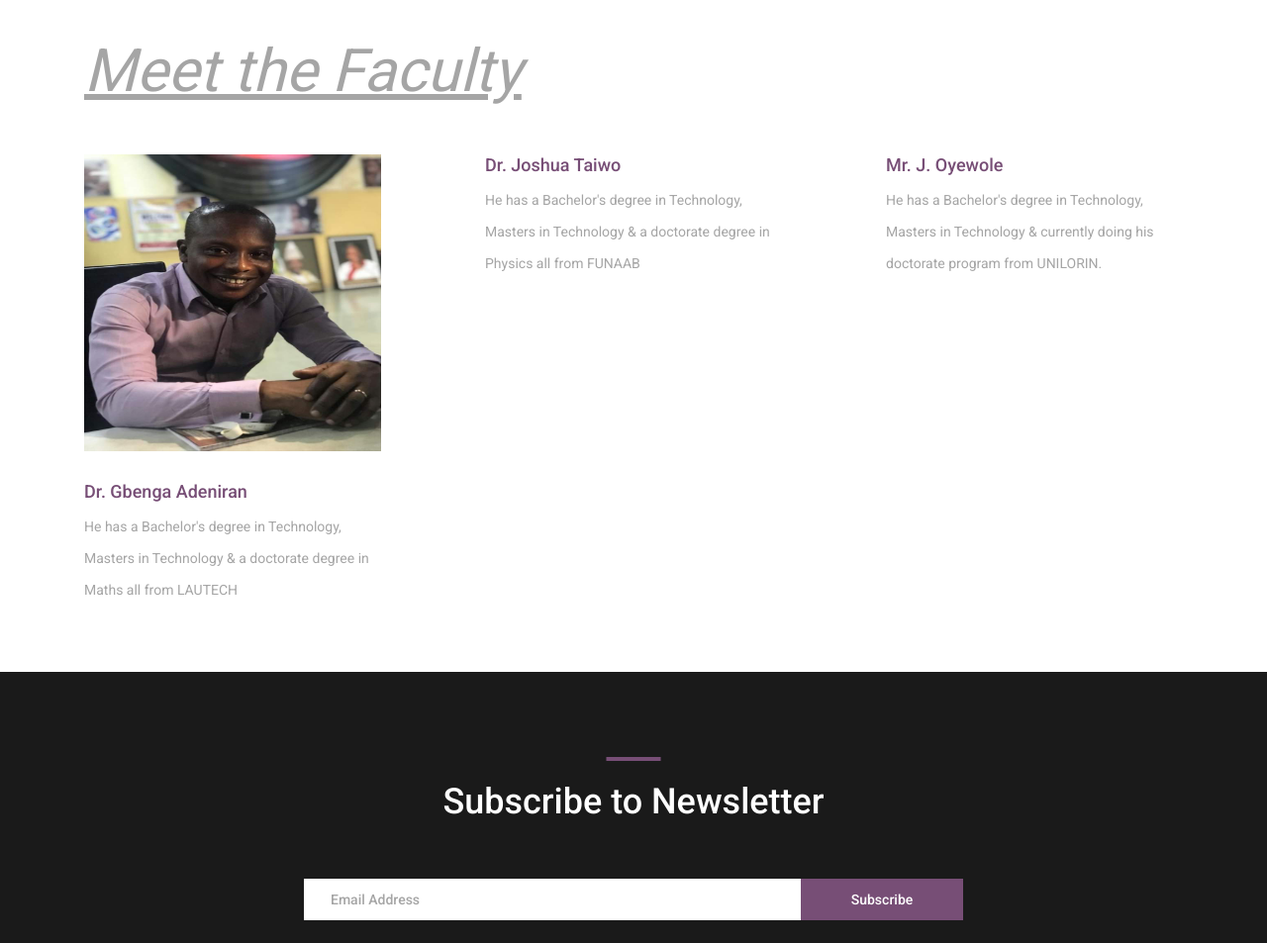
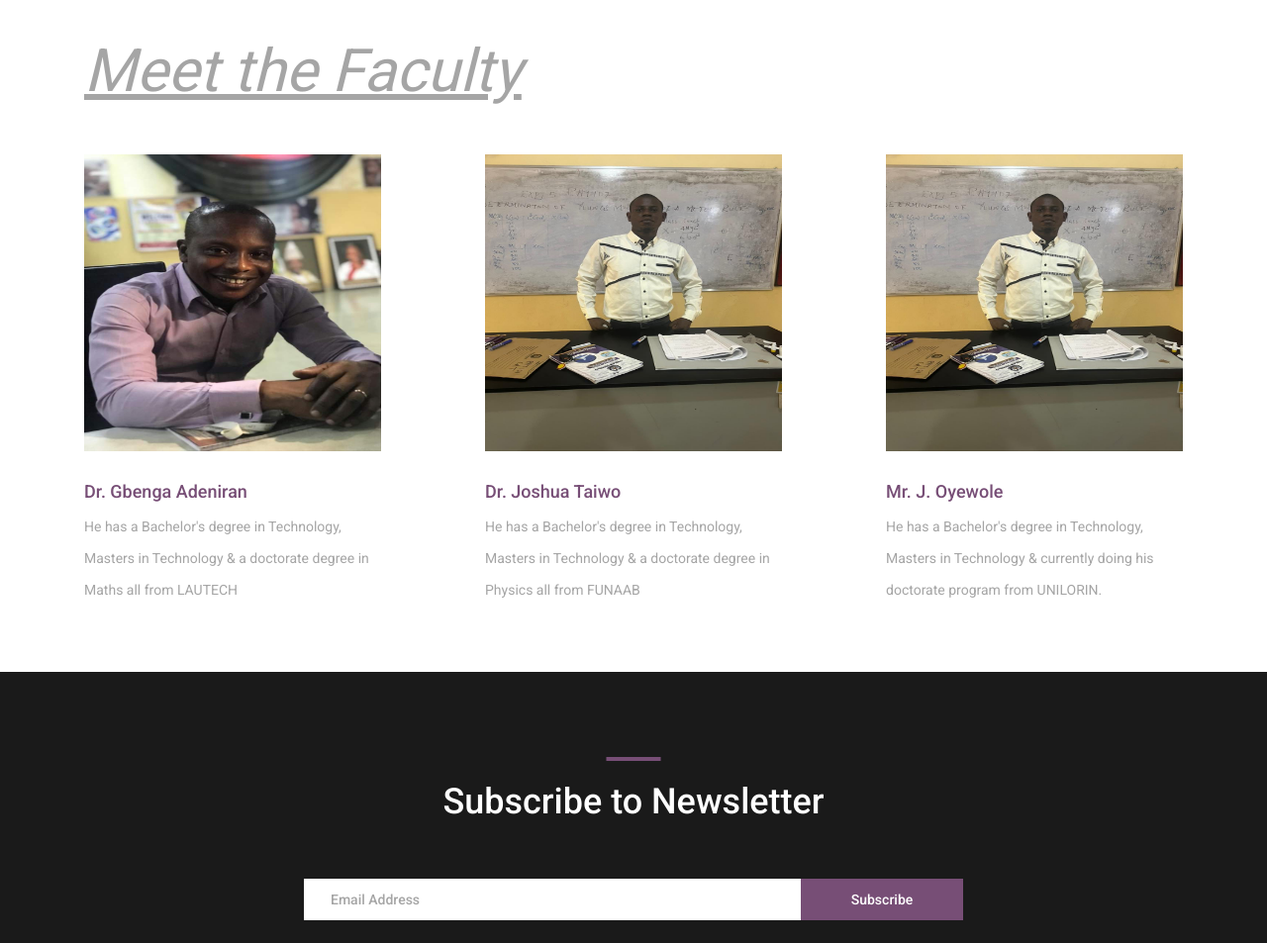
Before and after one commit to JaydenBachs/Maths, a plain HTML site: page about.html in a window 1280 px wide. Shown: the part 1943-2896 px from the top of the page at 99% size. Drawn offline with nearby package versions, Linux system fonts and the light colour scheme; some packages are replaced by stand-ins of ours.

Commit message:
Update about.html

```diff
--- a/about.html
+++ b/about.html
@@ -140,12 +140,12 @@
 						<p class="gbenga">He has a Bachelor's degree in Technology, Masters in Technology & a doctorate degree in Maths all from LAUTECH</p>
 					</div>
 					<div class="two">
-						<!-- <img src="images/.jpg" alt="" class="Gbenga"> -->
+						<img src="images/IMG-20240213-WA0014.jpg" alt="" class="Gbenga">
 						<h3 class="doctor">Dr. Joshua Taiwo</h3>
 						<p class="gbenga">He has a Bachelor's degree in Technology, Masters in Technology & a doctorate degree in Physics all from FUNAAB</p>
 					</div>
 					<div class="three">
-						<!-- <img src="images/.jpg" alt="" class="Gbenga"> -->
+						<img src="images/IMG-20240213-WA0014.jpg" alt="" class="Gbenga">
 						<h3 class="doctor">Mr. J. Oyewole</h3>
 						<p class="gbenga">He has a Bachelor's degree in Technology, Masters in Technology & currently doing his doctorate program from UNILORIN.</p>
 					</div>
```
